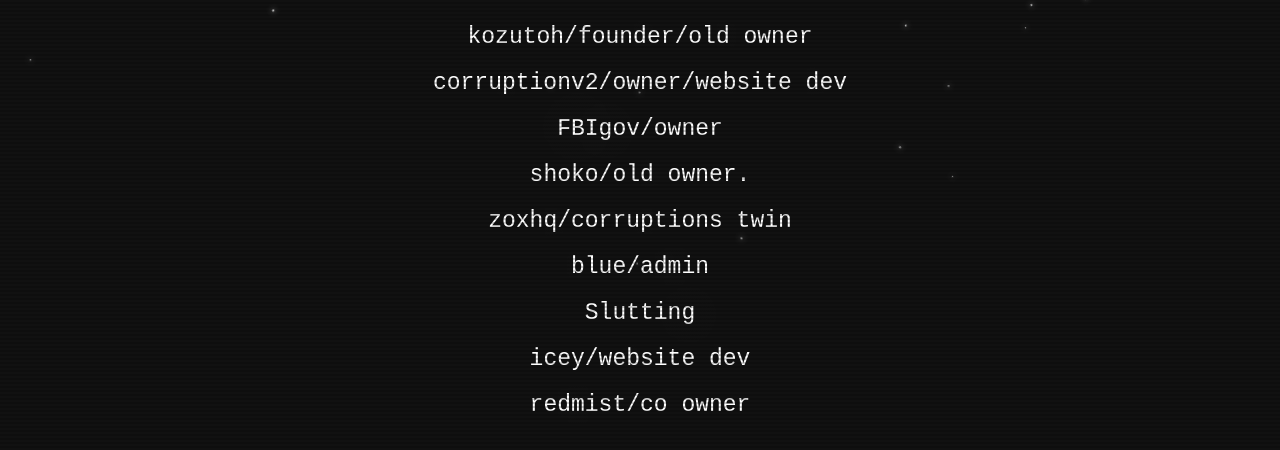
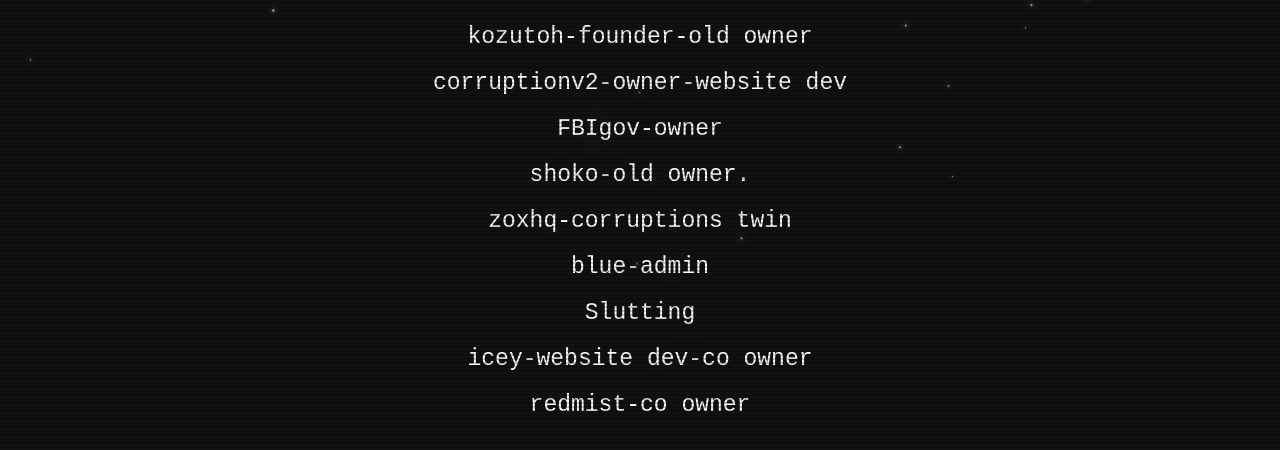
Before and after one commit to 988hq/hostel-site, a plain HTML site: page index.html in a window 1280 px wide. Shown: the part 326-776 px from the top of the page. Drawn offline with Linux system fonts and the light colour scheme.

Commit message:
Update index.html

```diff
--- a/index.html
+++ b/index.html
@@ -120,15 +120,15 @@
 
   <!-- links plus names -->
   <div class="link-box">
-    <a href="https://discord.gg/hostel">kozutoh/founder/old owner</a>
-    <a href="https://discord.gg/hostel">corruptionv2/owner/website dev</a>
-    <a href="https://discord.gg/hostel">FBIgov/owner</a>
-    <a href="https://discord.gg/hostel">shoko/old owner.</a>
-    <a href="https://discord.gg/kut">zoxhq/corruptions twin</a>
-    <a href="https://discord.gg/hostel">blue/admin</a>
+    <a href="https://discord.gg/hostel">kozutoh-founder-old owner</a>
+    <a href="https://discord.gg/hostel">corruptionv2-owner-website dev</a>
+    <a href="https://discord.gg/hostel">FBIgov-owner</a>
+    <a href="https://discord.gg/hostel">shoko-old owner.</a>
+    <a href="https://discord.gg/kut">zoxhq-corruptions twin</a>
+    <a href="https://discord.gg/hostel">blue-admin</a>
     <a href="https://discord.gg/hostel">Slutting</a>
-    <a href="https://discord.gg/hostel">icey/website dev</a>
-    <a href="https://discord.gg/hostel">redmist/co owner</a>
+    <a href="https://discord.gg/hostel">icey-website dev-co owner</a>
+    <a href="https://discord.gg/hostel">redmist-co owner</a>
   </div>
 
   <!-- autoplay -->
```
